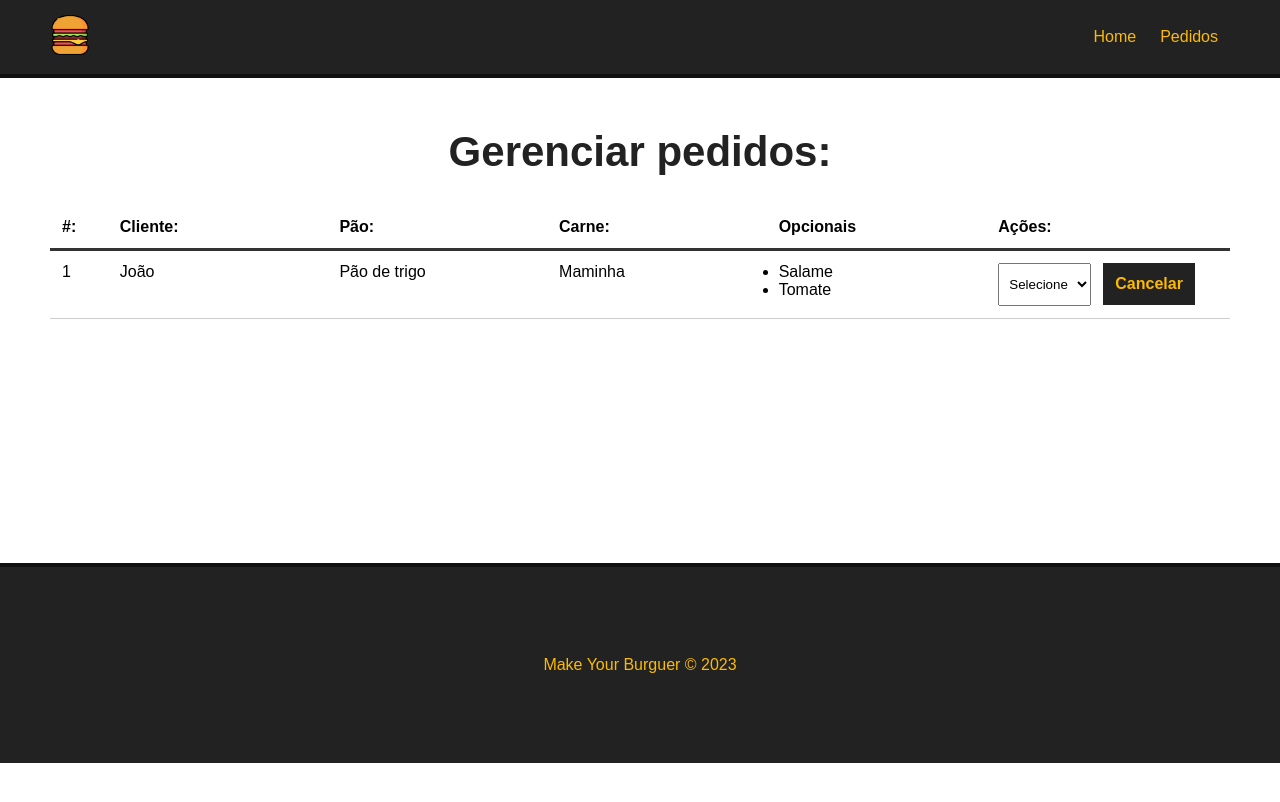
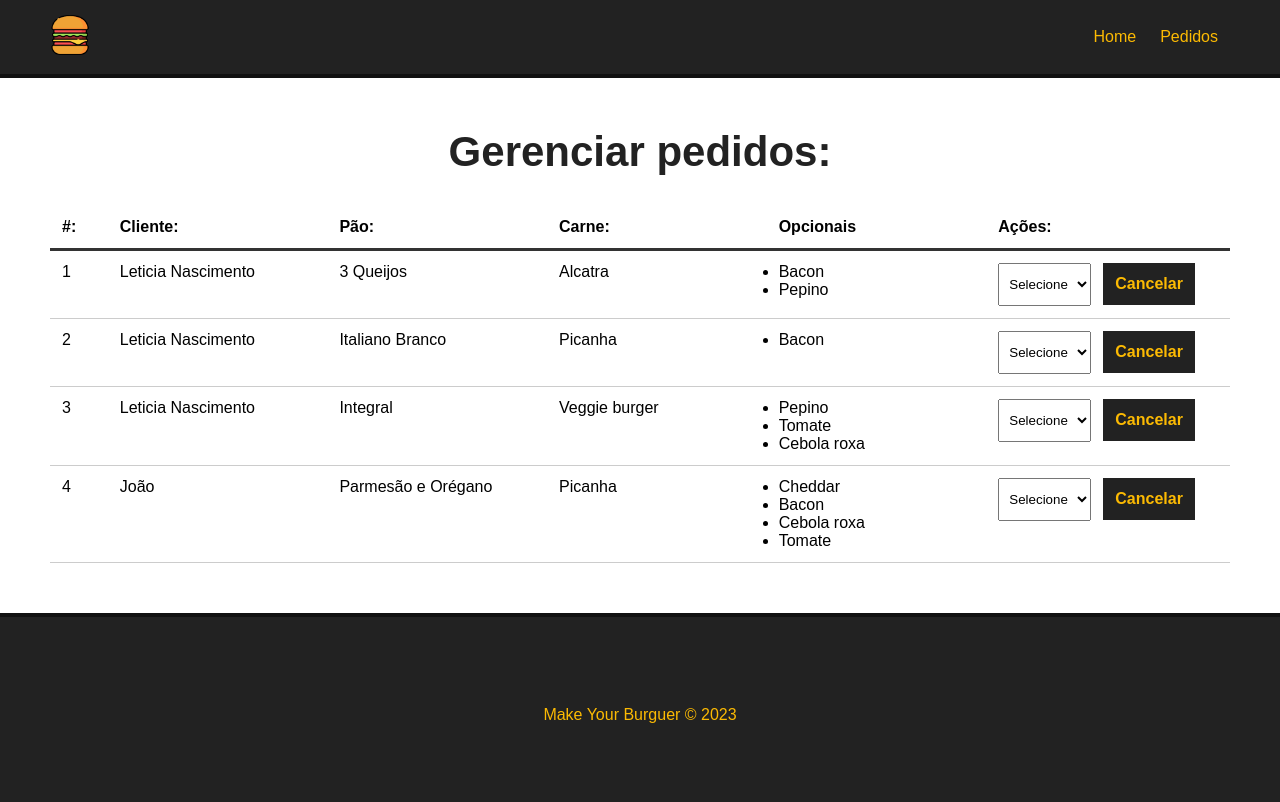
Before and after one commit to leticea/make-your-burguer, a Vue app: page /pedidos in a window 1280 px wide. Shown: the top 802 px of the page. Built offline with nearby package versions, Linux system fonts and the light colour scheme; data requests are answered from the project's data file.

Commit message:
feat(Dashboard): getting status

```diff
--- a/src/components/Dashboard.vue
+++ b/src/components/Dashboard.vue
@@ -11,15 +11,14 @@
       </div>
     </div>
     <div id="burger-table-rows">
-      <div class="burger-table-row">
-        <div class="order-number">1</div>
-        <div>João</div>
-        <div>Pão de trigo</div>
-        <div>Maminha</div>
+      <div class="burger-table-row" v-for="burger in burgers" :key="burger.id">
+        <div class="order-number">{{ burger.id }}</div>
+        <div>{{ burger.nome }}</div>
+        <div>{{ burger.pao }}</div>
+        <div>{{ burger.carne }}</div>
         <div>
           <ul>
-            <li>Salame</li>
-            <li>Tomate</li>
+            <li v-for="(opcional, index) in burger.opcionais" :key="index">{{ opcional }}</li>
           </ul>
         </div>
         <div>
```
